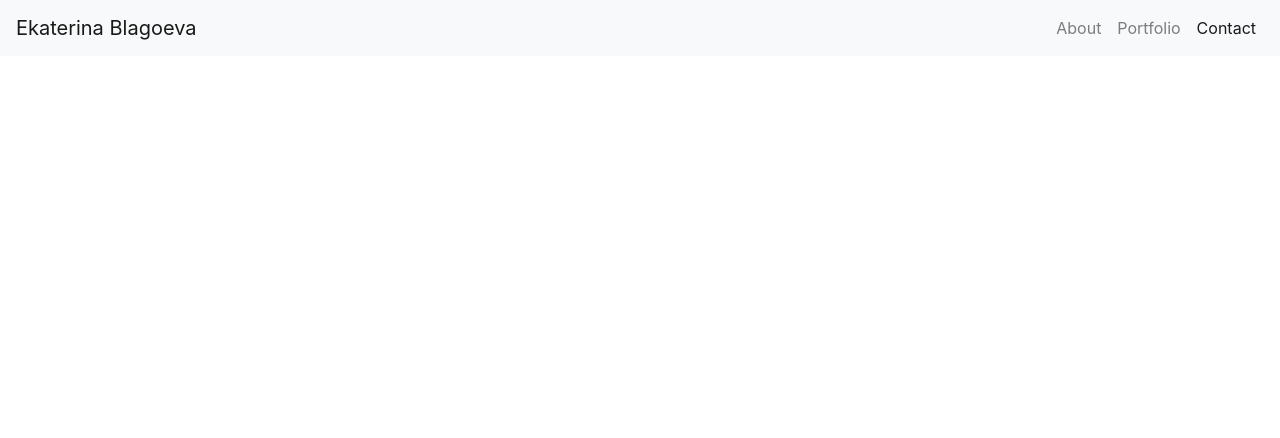
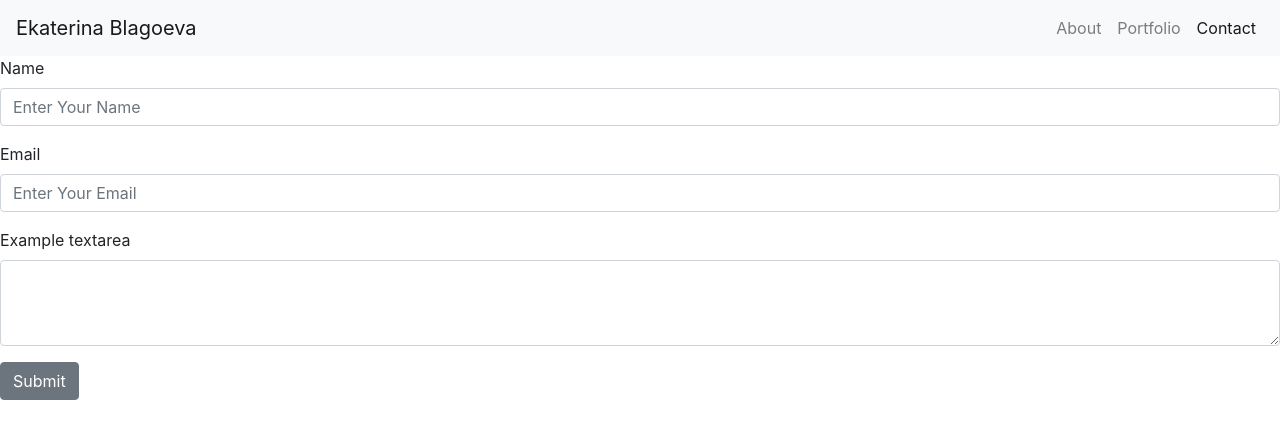
Before and after one commit to TiaDevilish/Bootstrap-Portfolio, a plain HTML site: page contact.html in a window 1280 px wide. Drawn offline with nearby package versions, Linux system fonts and the light colour scheme.

Commit message:
added picture and started the contact page

```diff
--- a/contact.html
+++ b/contact.html
@@ -7,6 +7,7 @@
         <link href="https://fonts.googleapis.com/css?family=Lora&display=swap" rel="stylesheet">
     </head>
     <body>
+        <!--Navbar-->
         <nav class="navbar navbar-expand-lg navbar-light bg-light">
             <a class="navbar-brand" href="index.html">Ekaterina Blagoeva</a>
             <button class="navbar-toggler" type="button" data-toggle="collapse" data-target="#navbarNavAltMarkup" aria-controls="navbarNavAltMarkup" aria-expanded="false" aria-label="Toggle navigation">
@@ -20,7 +21,22 @@
               </div>
             </div>
           </nav>
-
+        <!--Contact Form-->
+        <form>
+            <div class="form-group">
+              <label for="formGroupExampleInput">Name</label>
+              <input type="text" class="form-control" id="formGroupExampleInput" placeholder="Enter Your Name">
+            </div>
+            <div class="form-group">
+                <label for="exampleFormControlInput1">Email</label>
+                <input type="email" class="form-control" id="exampleFormControlInput1" placeholder="Enter Your Email">
+              </div>
+              <div class="form-group">
+                <label for="exampleFormControlTextarea1">Example textarea</label>
+                <textarea class="form-control" id="exampleFormControlTextarea1" rows="3"></textarea>
+              </div>
+              <button type="button" class="btn btn-secondary">Submit</button>
+          </form>
 
     </body>
 </html>
```
Also changed, not shown: index.html (+6 -2 lines), profpic.PNG.
